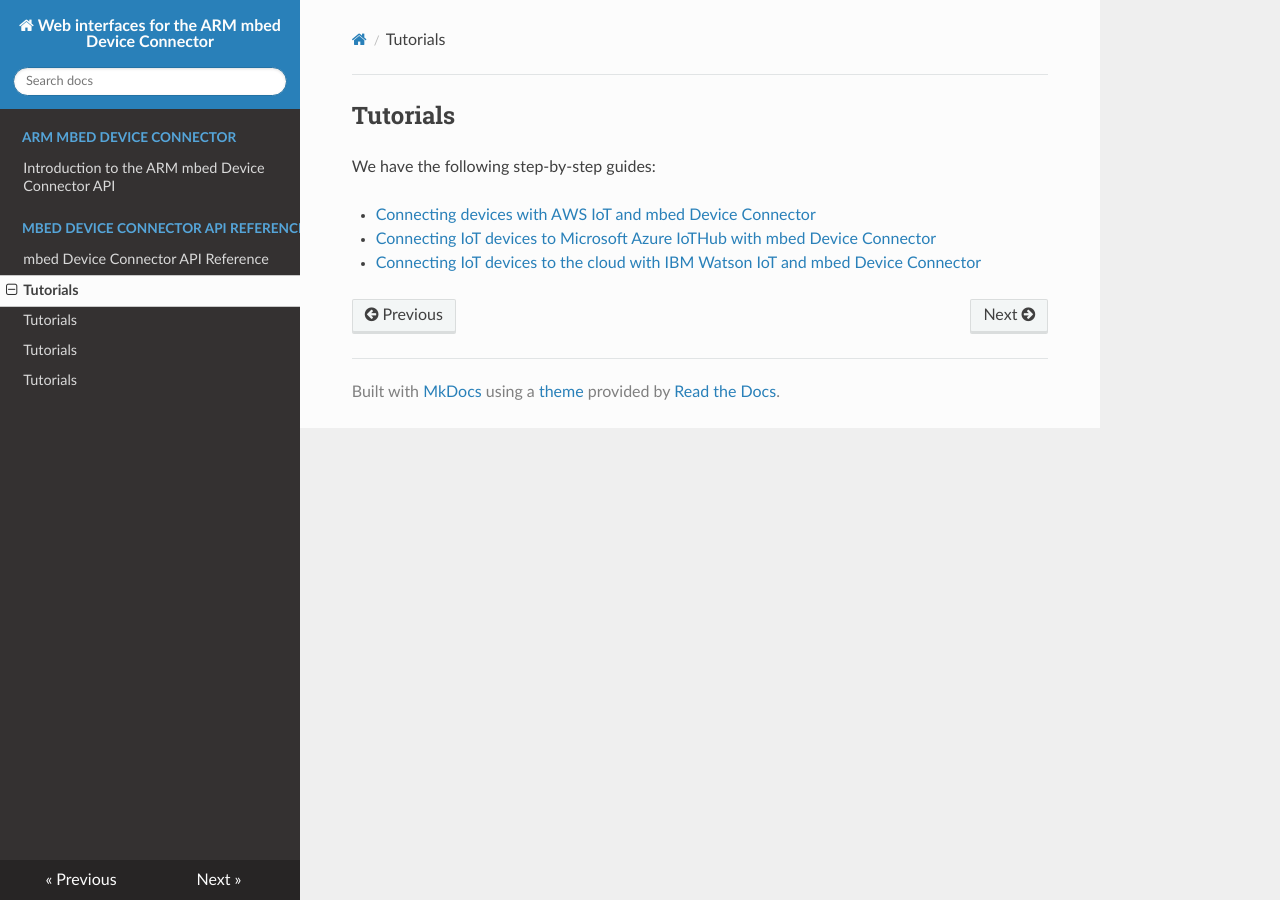
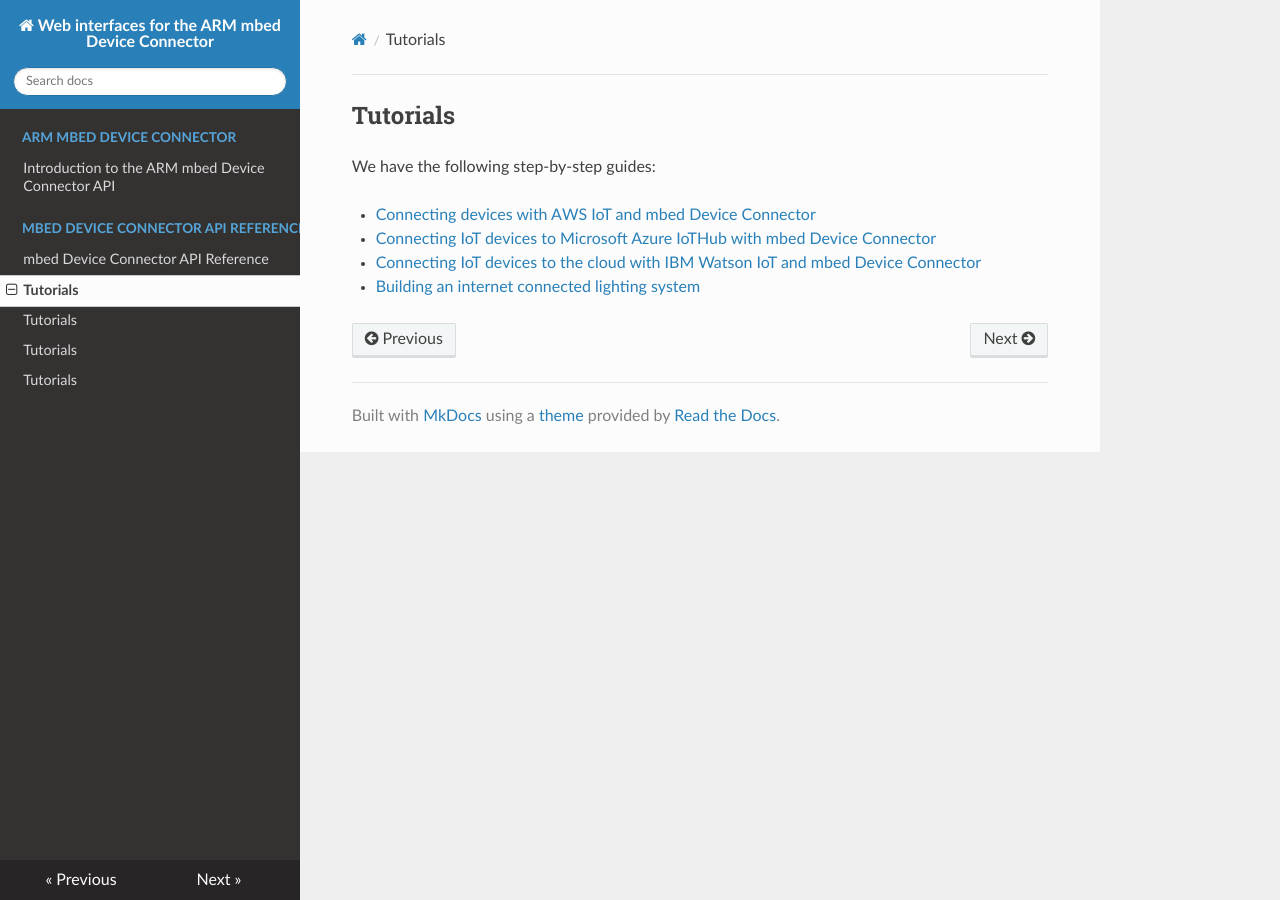
Before and after one commit to ARMmbed/Connector-mDS-REST-API, an MkDocs documentation site: the page built from docs/tutorials_intro.md, in a window 1280 px wide. Built offline with MkDocs 1.6.1, drawn with Linux system fonts in a browser that asks for light colours; nearby versions of some CDN libraries; old or Windows-style settings are respelled for this version of MkDocs.

Commit message:
Link to lighting system tutorial added.

```diff
--- a/docs/tutorials_intro.md
+++ b/docs/tutorials_intro.md
@@ -5,3 +5,4 @@ We have the following step-by-step guides:
 * [Connecting devices with AWS IoT and mbed Device Connector](https://docs.mbed.com/docs/mbed-device-connector-web-interfaces/en/latest/cloud_amazon/)
 * [Connecting IoT devices to Microsoft Azure IoTHub with mbed Device Connector](https://docs.mbed.com/docs/mbed-device-connector-web-interfaces/en/latest/cloud_azure/)
 * [Connecting IoT devices to the cloud with IBM Watson IoT and mbed Device Connector](https://docs.mbed.com/docs/mbed-device-connector-web-interfaces/en/latest/cloud_watson/)
+* [Building an internet connected lighting system](https://docs.mbed.com/docs/building-an-internet-connected-lighting-system/en/latest/)
```
